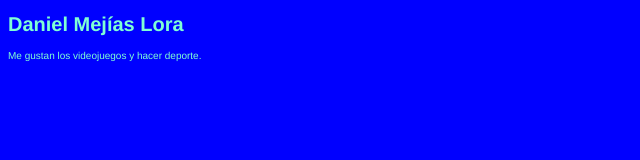
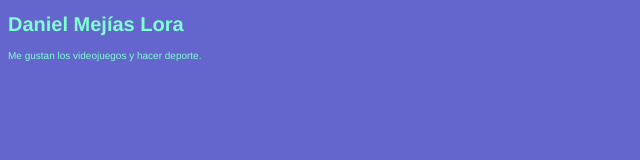
Before and after one commit to dani08722/mi-pagina-personal, a plain HTML site: page web/index.html in a window 1280 px wide. Shown: the whole page, without its empty margins (0-640 px from the left). Drawn offline with Linux system fonts and the light colour scheme.

Commit message:
Color del fondo cambiado

```diff
--- a/web/ficheros.css
+++ b/web/ficheros.css
@@ -1,6 +1,6 @@
 body{
     color: aquamarine;
-    background-color: blue;
+    background-color: rgb(101, 101, 206);
     font-family: 'Franklin Gothic Medium', 'Arial Narrow', Arial, sans-serif;
     font-size: 10px;
 }
```
